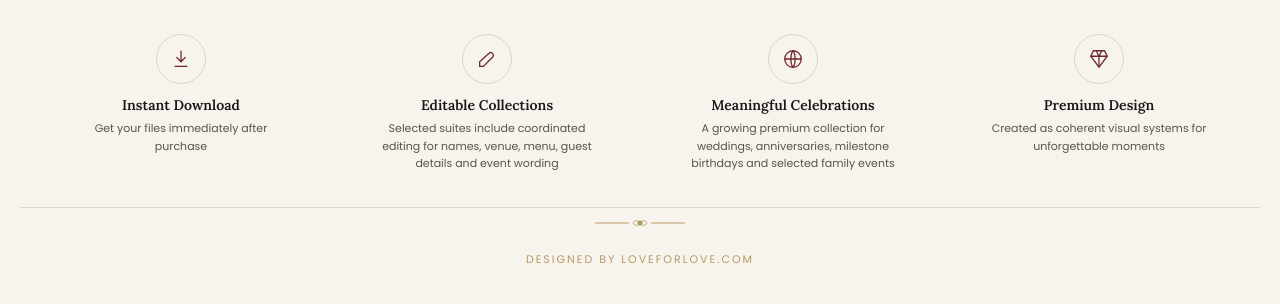
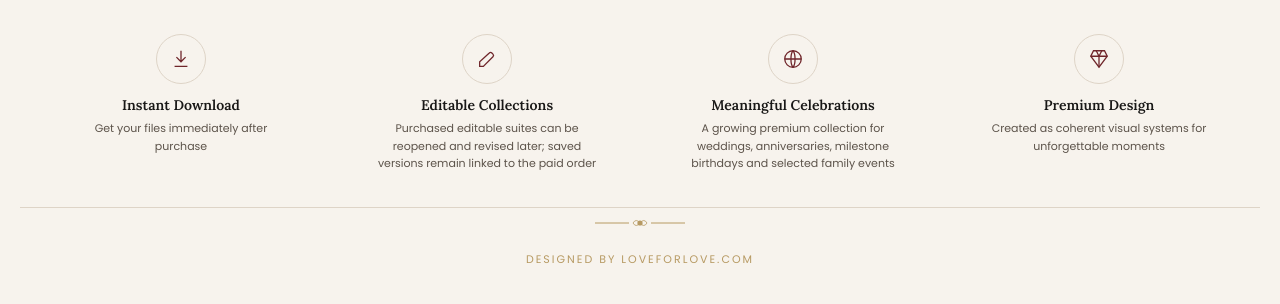
Before and after one commit to medzenter-svg/loveforlove.com, a Flask app: page /cart in a window 1280 px wide. Shown: the part 496-800 px from the top of the page. Run offline with Flask 3, Linux system fonts and the light colour scheme.

Commit message:
Load persistent paid-editor draft saving

```diff
--- a/store/templates/base.html
+++ b/store/templates/base.html
@@ -56,7 +56,7 @@
       <div class="feat">
         <div class="ic">{% include "icons/edit.svg" %}</div>
         <div class="t">Editable Collections</div>
-        <div class="d">Selected suites include coordinated editing for names, venue, menu, guest details and event wording</div>
+        <div class="d">Purchased editable suites can be reopened and revised later; saved versions remain linked to the paid order</div>
       </div>
       <div class="feat">
         <div class="ic">{% include "icons/globe.svg" %}</div>
@@ -80,6 +80,7 @@
     <div class="footer-bottom">Designed by loveforlove.com</div>
   </div>
   {% block scripts %}{% endblock %}
+  <script src="{{ url_for('static', filename='js/persistent-draft.js') }}"></script>
   <script src="{{ url_for('static', filename='js/print-job-client.js') }}"></script>
 </body>
 </html>
```
